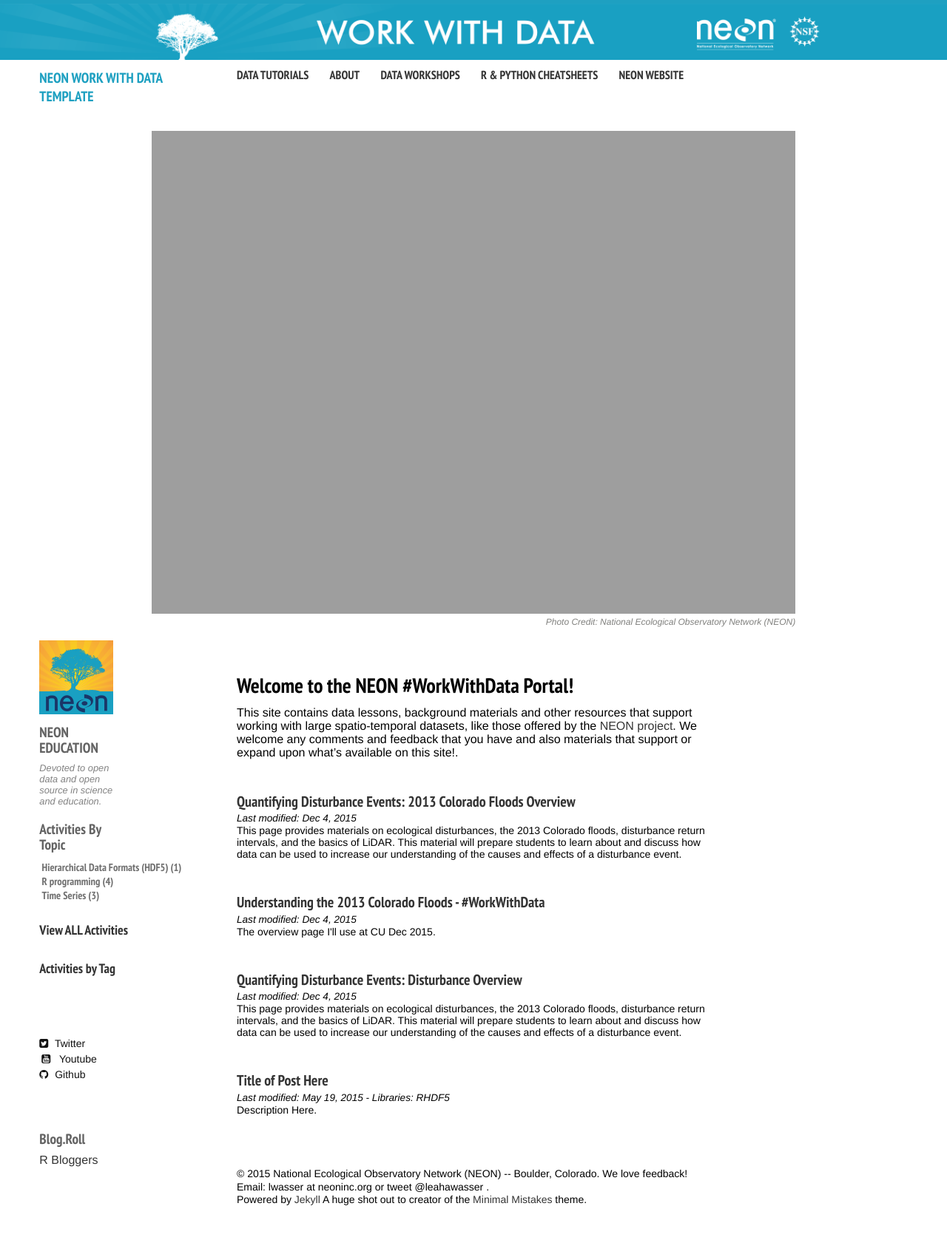
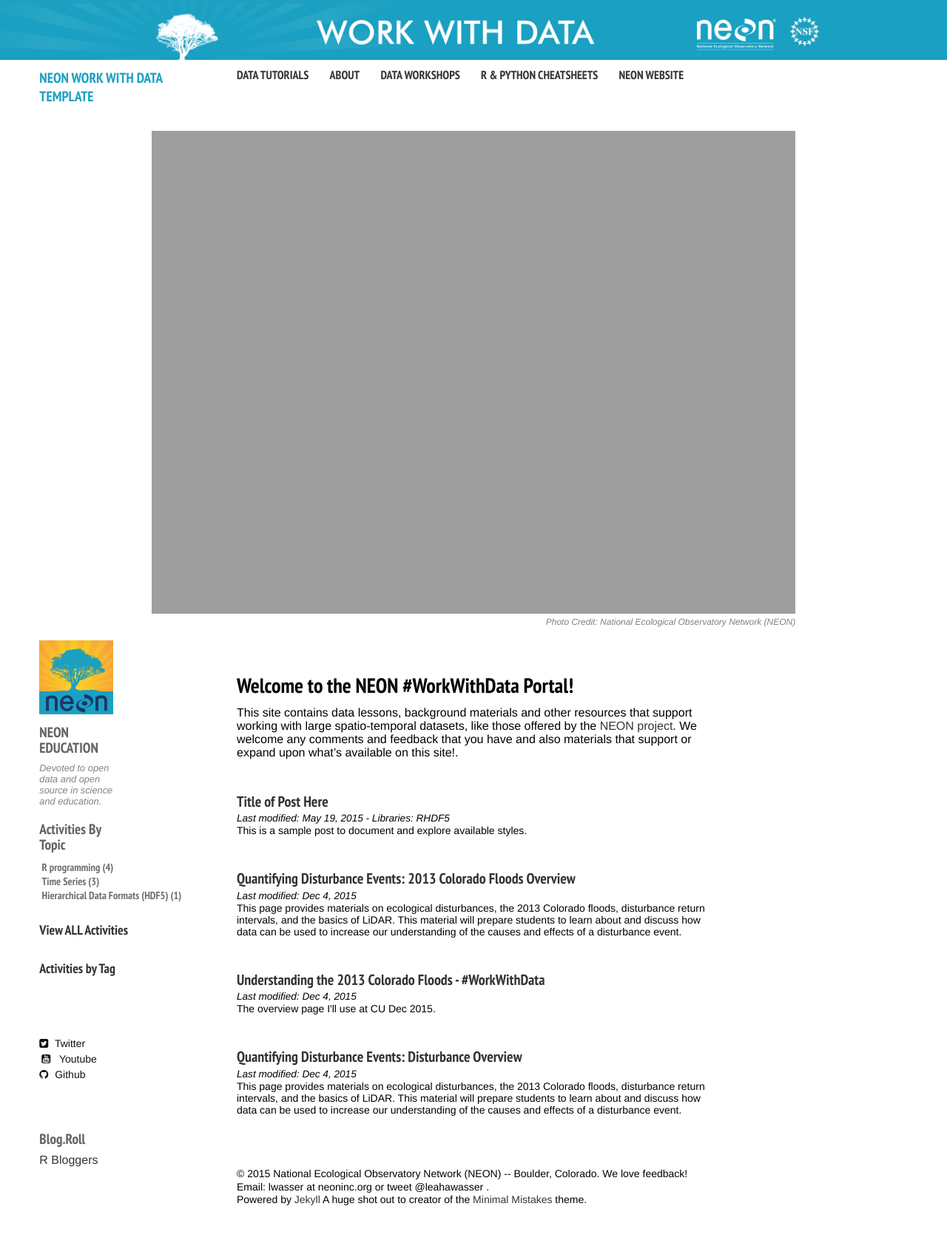
Before and after one commit to leloulight/NEONDS-Template-Repository, a Jekyll site: the page built from index.md, in a window 1280 px wide. Shown: the whole page at 74% size. Built offline with Jekyll 4.4.1, drawn with Linux system fonts in a browser that asks for light colours; nearby versions of some CDN libraries; some of the changed lines change nothing that is shown.

Commit message:
added a few addition styl elements

```diff
--- a/_posts/2015-12-16-example-post-styles.md
+++ b/_posts/2015-12-16-example-post-styles.md
@@ -1,7 +1,8 @@
 ---
 layout: post
 title: "Title of Post Here"
-date: 2015-01-29
+description: "This is a sample post to document and explore available styles."
+date: 2015-12-18
 dateCreated: 2014-11-18
 lastModified: 2015-05-19
 estimatedTime: 1.0 - 1.5 Hours
@@ -10,12 +11,11 @@
 contributors: [Contributor One]
 categories: [coding-and-informatics]
 category: coding-and-informatics
-tags: [HDF5,R]
+tags: [HDF5, R]
 mainTag: HDF5
-description: "Description Here."
 code1: R-code-File-Name-Here.R
 image:
-  feature: hierarchy_folder_purple.png
+  feature: TeachingModules.jpg
   credit: Colin Williams NEON, Inc.
   creditlink: http://www.neoninc.org
 permalink: /example-post/
@@ -25,6 +25,9 @@
 {% include _toc.html %}
 
 #Heading one
+Introduction to the page goes here
+
+
 
 ##Heading two
 
@@ -60,34 +63,55 @@
     > but you have to use a `>` on each line for it to work which is a pain.
 
 
+A rule is below:
+
 ***
+    #create rule
+    ***
+
+
+Render One Image
+
+<figure>
+    <a href="/images/600x300.jpg"><img src="/images/600x300.jpg"></a>
+    <figcaption>Caption describing the above image, Image Source: source here.</figcaption>
+</figure>
+
+	<figure>
+	    <a href="/images/600x300.jpg"><img src="/images/600x300.jpg"></a>
+	    <figcaption>Caption describing the above image, Image Source: source here.</figcaption>
+	</figure>
+
 Two images side by side:
 
 <figure class="half">
-    <a href="/images/image-filename-1-large.jpg"><img src="/images/image-filename-1.jpg"></a>
-    <a href="/images/image-filename-2-large.jpg"><img src="/images/image-filename-2.jpg"></a>
+    <a href="/images/600x300.jpg"><img src="/images/600x300.jpg"></a>
+    <a href="/images/600x300.jpg"><img src="/images/600x300.jpg"></a>
     <figcaption>Caption describing these two images.</figcaption>
 </figure>
 
     <figure class="half">
-        <a href="/images/image-filename-1-large.jpg"><img src="/images/image-filename-1.jpg"></a>
+        <a href="{{ site.baseurl}}/images/image-filename-1-large.jpg"><img src="{{ site.baseurl}}/images/600x300.jpg"></a>
         <a href="/images/image-filename-2-large.jpg"><img src="/images/image-filename-2.jpg"></a>
         <figcaption>Caption describing these two images.</figcaption>
     </figure>
 
 ***
 
+Trying out a nice light color to make the challenges stand out. It might be nice to also add a small icon for challenges like SWC uses? or not.
+
 <div id="challenge" markdown="1">
 ##Challenge
 
 Here is some challenge text.
-* it can have bullets
-* another bullet
 
-It can have quotes too
+* It can have bullets
+* Another bullet
 
->like this
->and this
+some more text here
+
+**bolding stuff**
+*italicize stuff*
 
 </div>
 
@@ -99,9 +123,9 @@
     * it can have bullets
     * another bullet
 
-    It can have quotes too
+    some more text here
 
-    >like this
-    >and this
+    **bolding stuff**
+    *italicize stuff*
 
     </div>
```
Also changed, not shown: assets/css/main.min.css, images/600x300.jpg (added), 1 other file.
